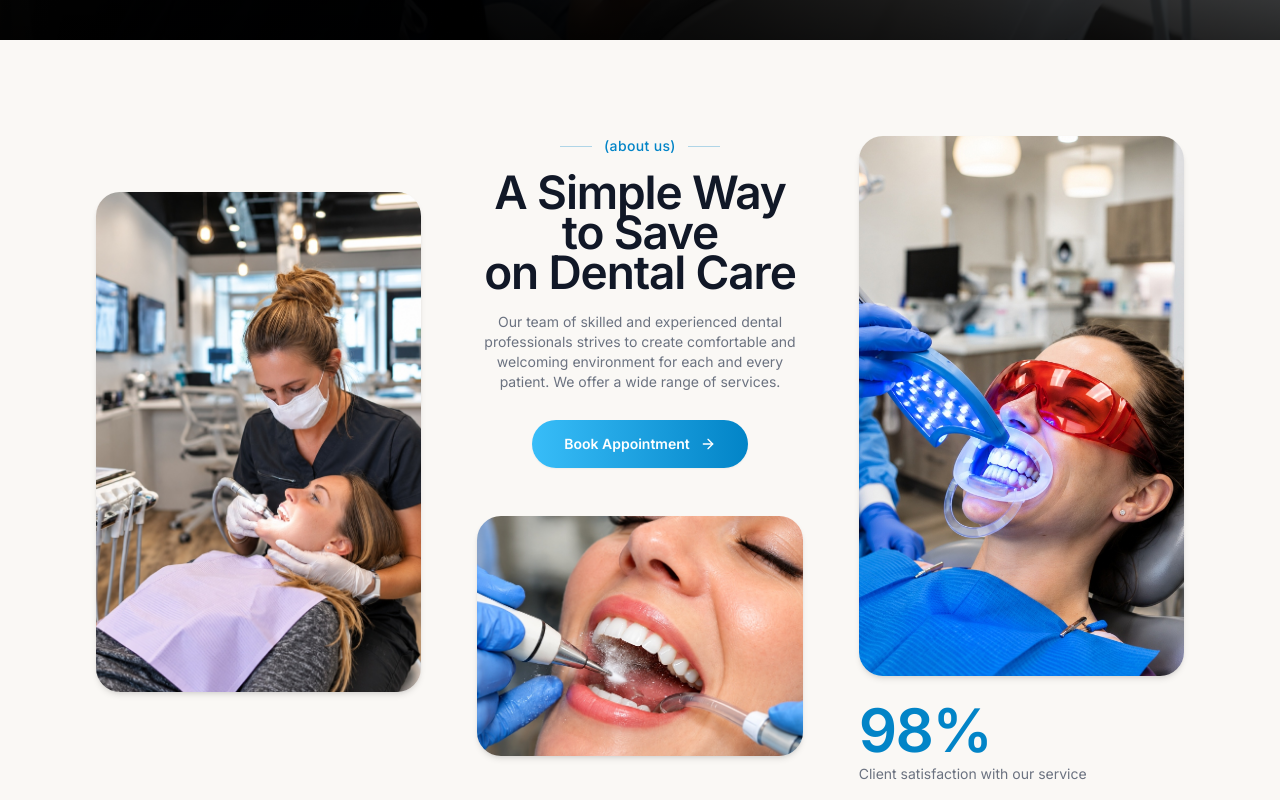
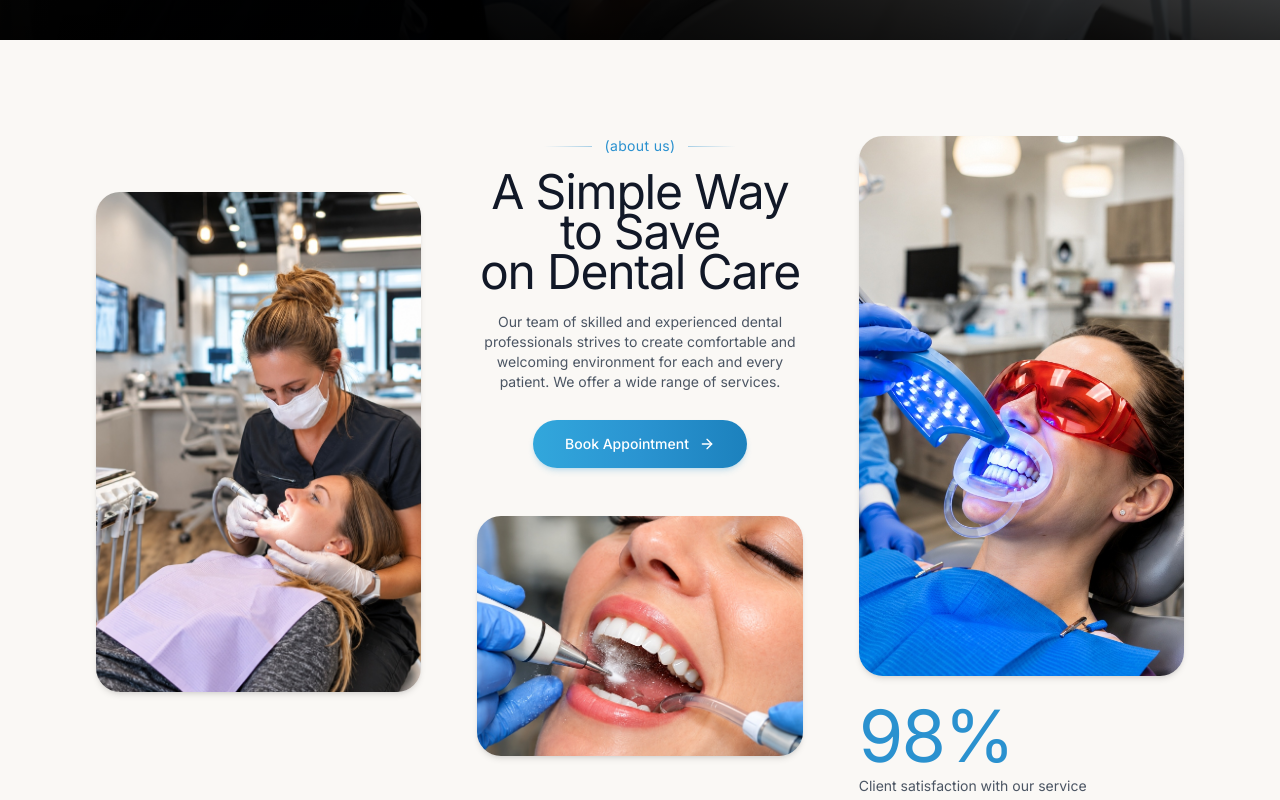
Before and after one commit to Anurag-lakra610/Dentara-, a React (Vite) app: page / in a window 1280 px wide. Shown: the part 760-1560 px from the top of the page. Built offline with nearby package versions, Linux system fonts and the light colour scheme.

Commit message:
Deploy Dentara website source code & assets

```diff
--- a/src/App.jsx
+++ b/src/App.jsx
@@ -151,7 +151,7 @@ export default function App() {
 
       </div>
 
-      {/* ABOUT US SECTION - Full Screen Ratio with Seamless Transition */}
+      {/* ABOUT US SECTION - Full Screen Ratio with Reference Typography & Colors */}
       <section className="w-full bg-[#FAF8F5] text-[#111827] pt-16 pb-24 sm:py-24 px-6 sm:px-12 md:px-16 lg:px-20 xl:px-24 overflow-hidden">
         <div className="max-w-[1600px] mx-auto">
 
@@ -173,26 +173,26 @@ export default function App() {
             <div className="lg:col-span-4 text-center flex flex-col items-center justify-between">
               <div>
                 {/* Tag Badge: (about us) with subtle side lines */}
-                <div className="flex items-center justify-center gap-3 text-[#0284C7] font-medium text-xs sm:text-sm tracking-wide mb-4">
-                  <span className="h-[1px] w-8 bg-[#0284C7]/30"></span>
+                <div className="flex items-center justify-center gap-3 text-[#2A91CF] font-normal text-xs sm:text-sm tracking-wide mb-4">
+                  <span className="h-[1px] w-12 bg-gradient-to-r from-transparent to-[#2A91CF]/40"></span>
                   <span>(about us)</span>
-                  <span className="h-[1px] w-8 bg-[#0284C7]/30"></span>
+                  <span className="h-[1px] w-12 bg-gradient-to-l from-transparent to-[#2A91CF]/40"></span>
                 </div>
 
-                {/* Main Heading - font-semibold as requested */}
-                <h2 className="text-3xl sm:text-4xl lg:text-[46px] font-semibold tracking-tight text-[#111827] leading-[1.15]">
+                {/* Main Heading - font-normal as requested */}
+                <h2 className="text-3xl sm:text-4xl lg:text-[48px] font-normal tracking-tight text-[#111827] leading-[1.15]">
                   A Simple Way to Save
                   <br />
                   on Dental Care
                 </h2>
 
                 {/* Paragraph Subtitle */}
-                <p className="mt-5 mb-7 text-[#6B7280] text-xs sm:text-sm leading-relaxed max-w-[460px] mx-auto font-normal">
+                <p className="mt-5 mb-7 text-[#4B5563] text-xs sm:text-sm leading-relaxed max-w-[460px] mx-auto font-normal">
                   Our team of skilled and experienced dental professionals strives to create comfortable and welcoming environment for each and every patient. We offer a wide range of services.
                 </p>
 
-                {/* Blue Gradient CTA Button */}
-                <button className="group inline-flex items-center justify-center gap-2.5 px-8 py-3.5 rounded-full bg-gradient-to-r from-[#38BDF8] to-[#0284C7] text-white font-semibold text-sm hover:opacity-95 active:scale-95 transition-all shadow-sm cursor-pointer mx-auto">
+                {/* Blue Cerulean Gradient CTA Button */}
+                <button className="group inline-flex items-center justify-center gap-2.5 px-8 py-3.5 rounded-full bg-gradient-to-r from-[#32A7DC] via-[#2A94D1] to-[#1C81BD] text-white font-medium text-sm hover:opacity-95 active:scale-95 transition-all shadow-md shadow-[#2A94D1]/20 cursor-pointer mx-auto">
                   <span>Book Appointment</span>
                   <ArrowRight className="w-4 h-4 group-hover:translate-x-1 transition-transform" />
                 </button>
@@ -218,12 +218,12 @@ export default function App() {
                 />
               </div>
 
-              {/* Stat Badge under right image - font-semibold as requested */}
+              {/* Stat Badge under right image - font-normal as requested */}
               <div className="w-full max-w-[420px] mt-6 text-left">
-                <div className="text-5xl sm:text-6xl font-semibold text-[#0284C7] tracking-tight">
+                <div className="text-5xl sm:text-6xl lg:text-7xl font-normal text-[#2A91CF] tracking-tight">
                   98%
                 </div>
-                <p className="text-xs sm:text-sm text-[#6B7280] font-normal mt-1 leading-snug">
+                <p className="text-xs sm:text-sm text-[#4B5563] font-normal mt-1 leading-snug">
                   Client satisfaction with our service
                 </p>
               </div>
```
Also changed, not shown: scripts/deploy-github.js (+11 -1 lines), 1 other file (tests, documents, lock files or other folders).
